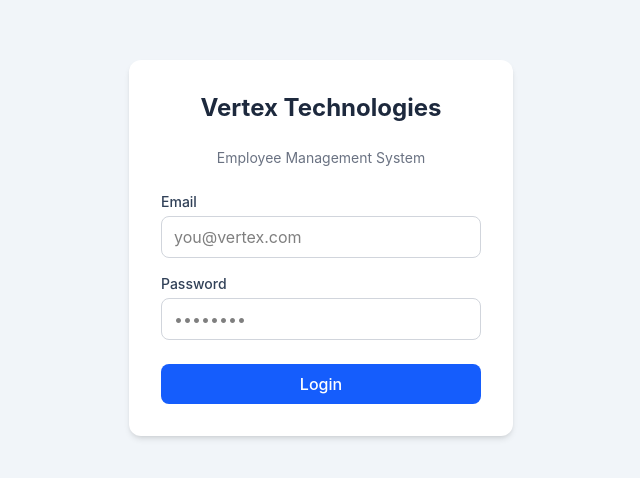
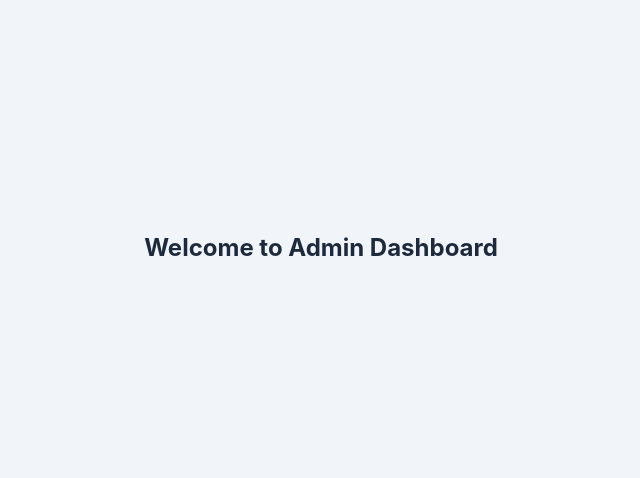
Before and after one commit to anujkumar100204-lab/employee-management-system, a React app in the folder frontend/: page /dashboard in a window 1280 px wide. Shown: the part 152-630 px from the top of the page, without its empty margins (319-959 px from the left). Built offline with nearby package versions, Linux system fonts and the light colour scheme; sample sign-in values are in the browser's storage; the HTML template or start-up script is replaced by a standard one.

Commit message:
Add React Router, protected routes, JWT storage, and toast notifications

```diff
--- a/frontend/src/App.jsx
+++ b/frontend/src/App.jsx
@@ -1,7 +1,28 @@
+import { BrowserRouter, Routes, Route, Navigate } from 'react-router-dom';
+import { ToastContainer } from 'react-toastify';
+import 'react-toastify/dist/ReactToastify.css';
 import Login from './pages/Login';
+import Dashboard from './pages/Dashboard';
+import ProtectedRoute from './components/ProtectedRoute';
 
 function App() {
-  return <Login />;
+  return (
+    <BrowserRouter>
+      <Routes>
+        <Route path="/" element={<Navigate to="/login" replace />} />
+        <Route path="/login" element={<Login />} />
+        <Route
+          path="/dashboard"
+          element={
+            <ProtectedRoute>
+              <Dashboard />
+            </ProtectedRoute>
+          }
+        />
+      </Routes>
+      <ToastContainer position="top-right" autoClose={3000} />
+    </BrowserRouter>
+  );
 }
 
 export default App;
--- /dev/null
+++ b/frontend/src/components/ProtectedRoute.jsx
@@ -0,0 +1,13 @@
+import { Navigate } from 'react-router-dom';
+
+function ProtectedRoute({ children }) {
+  const token = localStorage.getItem('token');
+
+  if (!token) {
+    return <Navigate to="/login" replace />;
+  }
+
+  return children;
+}
+
+export default ProtectedRoute;
--- /dev/null
+++ b/frontend/src/pages/Dashboard.jsx
@@ -0,0 +1,11 @@
+function Dashboard() {
+  return (
+    <div className="min-h-screen bg-slate-100 flex items-center justify-center">
+      <h1 className="text-2xl font-bold text-slate-800">
+        Welcome to Admin Dashboard
+      </h1>
+    </div>
+  );
+}
+
+export default Dashboard;
--- a/frontend/src/pages/Login.jsx
+++ b/frontend/src/pages/Login.jsx
@@ -1,20 +1,26 @@
 import { useState } from 'react';
+import { useNavigate } from 'react-router-dom';
+import { toast } from 'react-toastify';
 import api from '../api/axios';
 
 function Login() {
   const [email, setEmail] = useState('');
   const [password, setPassword] = useState('');
-  const [error, setError] = useState('');
+  const navigate = useNavigate();
 
   const handleSubmit = async (e) => {
     e.preventDefault();
-    setError('');
 
     try {
       const response = await api.post('/auth/login', { email, password });
-      console.log(response.data);
+
+      localStorage.setItem('token', response.data.token);
+      localStorage.setItem('user', JSON.stringify(response.data.user));
+
+      toast.success('Login successful!');
+      navigate('/dashboard');
     } catch (err) {
-      setError(err.response?.data?.message || 'Login failed');
+      toast.error(err.response?.data?.message || 'Login failed');
     }
   };
 
@@ -30,12 +36,6 @@ function Login() {
         <p className="text-sm text-gray-500 mb-6 text-center">
           Employee Management System
         </p>
-
-        {error && (
-          <div className="bg-red-100 text-red-600 text-sm p-2 rounded mb-4">
-            {error}
-          </div>
-        )}
 
         <label className="block text-sm font-medium text-slate-700 mb-1">
           Email
```
